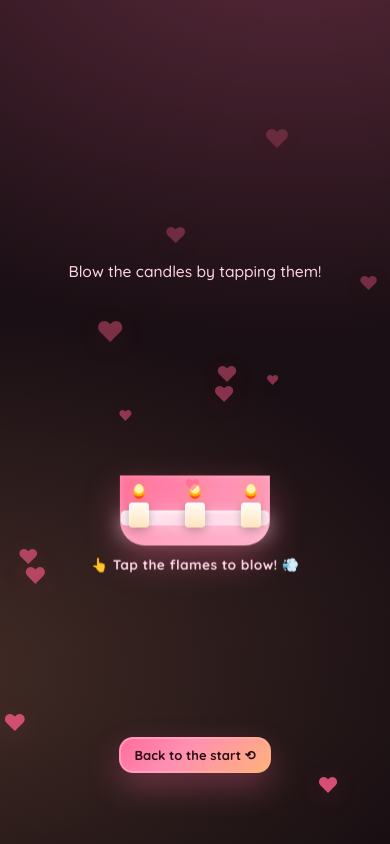
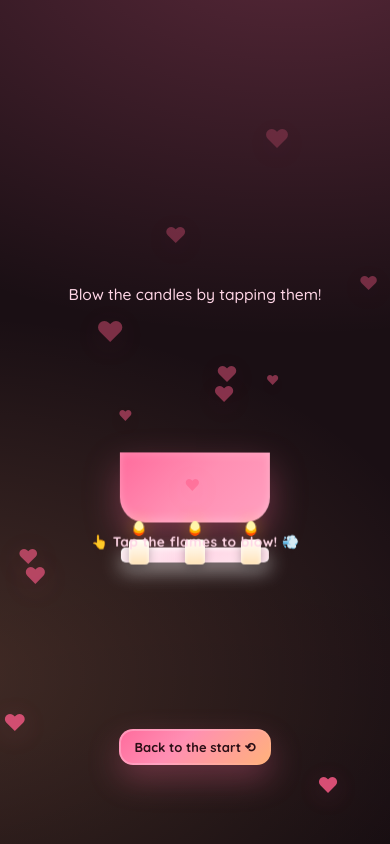
Before and after one commit to aru0733/Birthday_wish, a plain HTML site: page page4.html in a window 390 px wide. Drawn offline with Linux system fonts and the light colour scheme.

Commit message:
Adjust birthday cake height in CSS

```diff
--- a/css/style.css
+++ b/css/style.css
@@ -287,7 +287,7 @@ body{
 
   /* Page 4 extra small adjustments */
   .birthday-cake-container{margin: 35px 0 30px}
-  .birthday-cake{width:150px; height:95px}
+  .birthday-cake{width:150px; height:35px}
   .cake-base{height:70px}
   .cake-frosting{top:60px; height:15px}
   .page4 .candles-container{gap:12px; top:40px}
```
